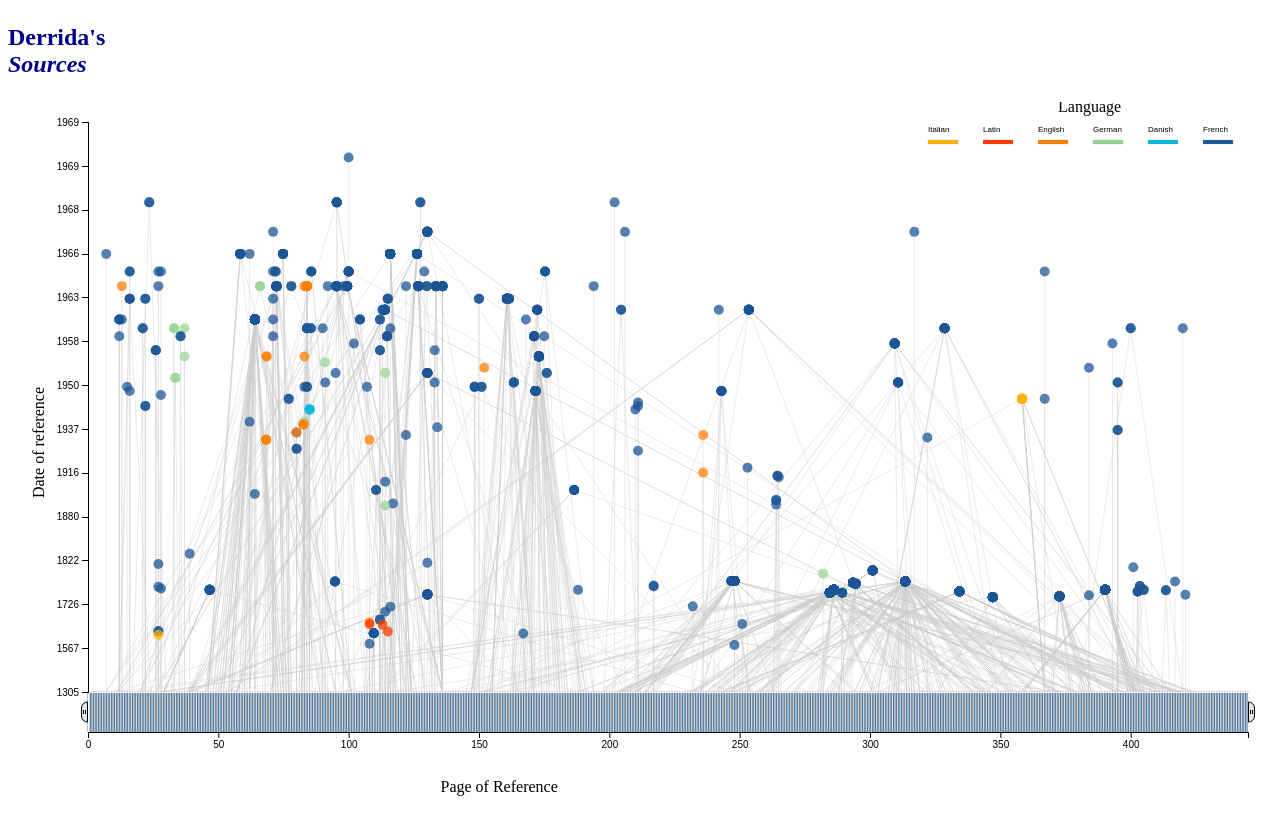
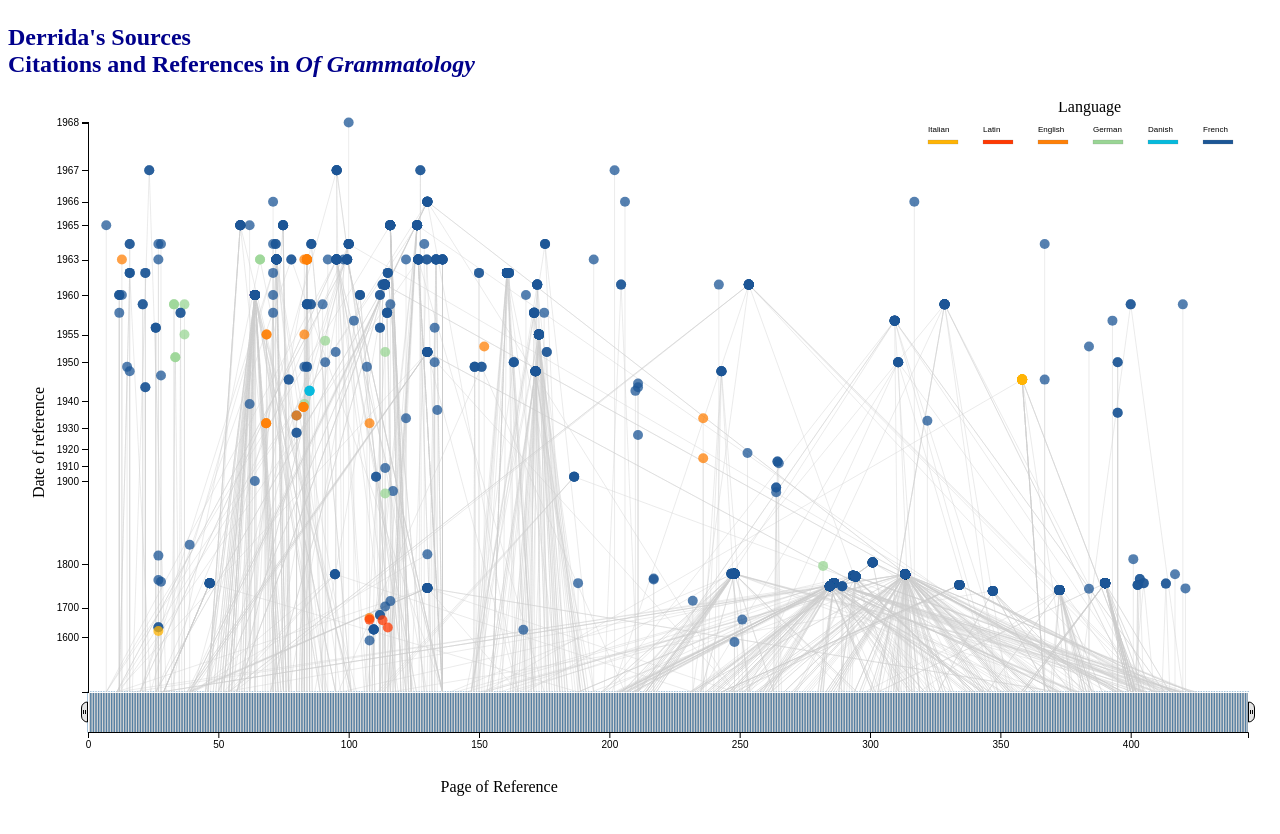
Before and after one commit to clarkdatalabs/derrida, a website: page views/index.html in a window 1280 px wide. Drawn offline with nearby package versions, Linux system fonts and the light colour scheme.

Commit message:
incorporated Hannah and Emily's new log scale for the y-axis. changed title. should be done.

```diff
--- a/views/index.html
+++ b/views/index.html
@@ -10,7 +10,7 @@
 
     <body>
 
-        <h3>Derrida's <br><i>Sources</i></h3></h3>
+        <h3>Derrida's Sources <br>Citations and References in <i>Of Grammatology</i></h3></h3>
         <!-- <ul> </ul> -->
         <svg></svg>
         <div id="tooltip" class="hidden">
--- a/views/scripts/scatterChart.js
+++ b/views/scripts/scatterChart.js
@@ -47,7 +47,7 @@
     // Scale the range of the data
     var y = d3.scaleLinear()
         //.domain([0, 2017]) //There's some values assigned to 0 from data
-        .domain([6.5, 0])
+        .domain([6.5, 0.4])
         .range([ height, 0 ]);
 
     // Create Canvass
@@ -88,8 +88,11 @@
     // Create the y axis
     var yAxis = d3.axisLeft()
         .scale(y)
-        .ticks(20)
-        .tickFormat(function(d) {return 1970 - Math.floor(Math.pow(Math.exp(1), d));});
+        .tickValues([Math.log(1.5), Math.log(2.5), Math.log(3.5), Math.log(4.5), Math.log(6.5),
+            Math.log(9.5), Math.log(14.5), Math.log(19.5), Math.log(29.5), Math.log(39.5), Math.log(49.5), Math.log(59.5),Math.log(69.5),
+            Math.log(169.5), Math.log(269.5), Math.log(369.5)])
+        .tickFormat(function(d) {return Math.floor(1969.5 - Math.pow(Math.E, d));});
+
 
     // Add y axis to canvas
     main.append('g')
```
